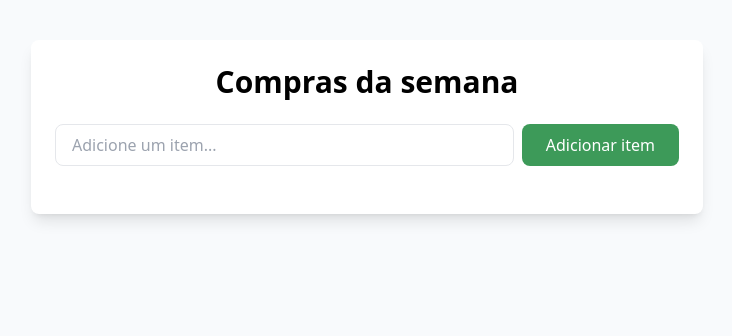
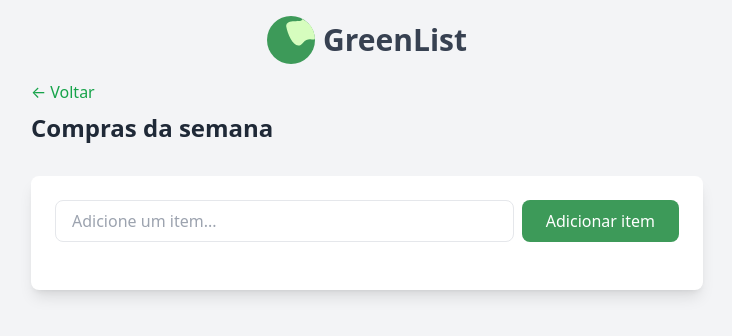
Before and after one commit to gustavodeazevedo/GreenList, a React (Vite) app: page / in a window 1280 px wide. Both pictures are taken after typing "Sample", "Sample123" into the empty fields and a click on the button "LOGIN". Shown: the top 336 px of the page, without its empty margins (273-1005 px from the left). Built offline with nearby package versions, Linux system fonts and the light colour scheme.

Commit message:
feat: alteração do design da interface

```diff
--- a/src/App.jsx
+++ b/src/App.jsx
@@ -1,5 +1,6 @@
 import { useState, useEffect } from "react";
 import Login from "./components/Login";
+import Logo from "../src/images/GreenListLogoSVG.svg"; // Importe o logo
 
 function App() {
   const [isLoggedIn, setIsLoggedIn] = useState(false);
@@ -66,7 +67,7 @@ function App() {
   };
 
   const clearList = () => {
-    if (window.confirm("Are you sure you want to clear the entire list?")) {
+    if (window.confirm("Tem certeza de que deseja limpar toda a lista?")) {
       setItems([]);
     }
   };
@@ -74,7 +75,28 @@ function App() {
   return !isLoggedIn ? (
     <Login setIsLoggedIn={setIsLoggedIn} />
   ) : (
-    <div className="min-h-screen bg-background p-4 sm:p-6 md:p-8 lg:p-10 relative">
+    <div className="min-h-screen bg-gray-100 relative">
+      {/* Header Section */}
+      <div className="bg-gray-100 p-4">
+        <div className="flex items-center justify-center mb-4">
+          <img src={Logo} alt="GreenList Logo" className="h-12 w-12" />
+          <h1 className="text-3xl font-bold text-gray-700 ml-2">GreenList</h1>
+        </div>
+
+        <div className="max-w-2xl mx-auto">
+          <button
+            className="text-green-600 flex items-center mb-2"
+            onClick={() => setIsLoggedIn(false)}
+          >
+            <span className="mr-1">←</span> Voltar
+          </button>
+          <h2 className="text-2xl font-bold text-gray-800 mb-4">
+            Compras da semana
+          </h2>
+        </div>
+      </div>
+      {/* End Header Section */}
+
       {toast.show && (
         <div className="fixed bottom-4 left-1/2 transform -translate-x-1/2 bg-red-500 text-white px-6 py-3 rounded-lg shadow-lg z-50 animate-fade-in flex items-center gap-2">
           <span>{toast.message}</span>
@@ -87,10 +109,6 @@ function App() {
         </div>
       )}
       <div className="w-full max-w-2xl mx-auto bg-white rounded-lg shadow-lg p-4 sm:p-6 animate-fade-in">
-        <h1 className="text-2xl sm:text-3xl font-bold text-[#000000] mb-4 sm:mb-6 text-center">
-          Compras da semana
-        </h1>
-
         <form
           onSubmit={
             editingId
@@ -108,7 +126,7 @@ function App() {
               value={newItem}
               onChange={(e) => setNewItem(e.target.value)}
               placeholder="Adicione um item..."
-              className="w-full px-3 sm:px-4 py-2 border rounded-lg focus:outline-none focus:border-primary transition-colors text-sm sm:text-base"
+              className="w-full px-3 sm:px-4 py-2 border rounded-lg focus:outline-none focus:border-[#3D9A59] transition-colors text-sm sm:text-base"
             />
 
             {/* Botão de adicionar item */}
@@ -133,20 +151,20 @@ function App() {
                 type="checkbox"
                 checked={item.completed}
                 onChange={() => toggleItem(item.id)}
-                className="w-4 h-4 sm:w-5 sm:h-5 text-primary rounded focus:ring-primary"
+                className="w-4 h-4 sm:w-5 sm:h-5 text-[#3D9A59] rounded focus:ring-[#3D9A59]"
               />
               <span
                 className={`flex-1 text-sm sm:text-base ${
                   item.completed
                     ? "line-through text-gray-500"
-                    : "text-gray-800"
+                    : "text-[#000000]"
                 }`}
               >
                 {item.text}
               </span>
               <button
                 onClick={() => startEditing(item.id, item.text)}
-                className="p-1.5 sm:p-2 text-secondary hover:text-primary transition-colors"
+                className="p-1.5 sm:p-2 text-secondary- hover:text-primary transition-colors"
               >
                 ✏️
               </button>
@@ -164,7 +182,7 @@ function App() {
           <div className="mt-4 sm:mt-6 text-center">
             <button
               onClick={clearList}
-              className="px-3 sm:px-4 py-1.5 sm:py-2 text-xs sm:text-sm text-danger bg-[#0e3f1d] rounded-lg transition-colors"
+              className="px-3 sm:px-4 py-1.5 sm:py-2 text-xs sm:text-sm text-danger bg-[#3D9A59] rounded-lg transition-colors"
             >
               <span className="text-[#ffffff]">Limpar lista</span>
             </button>
```
